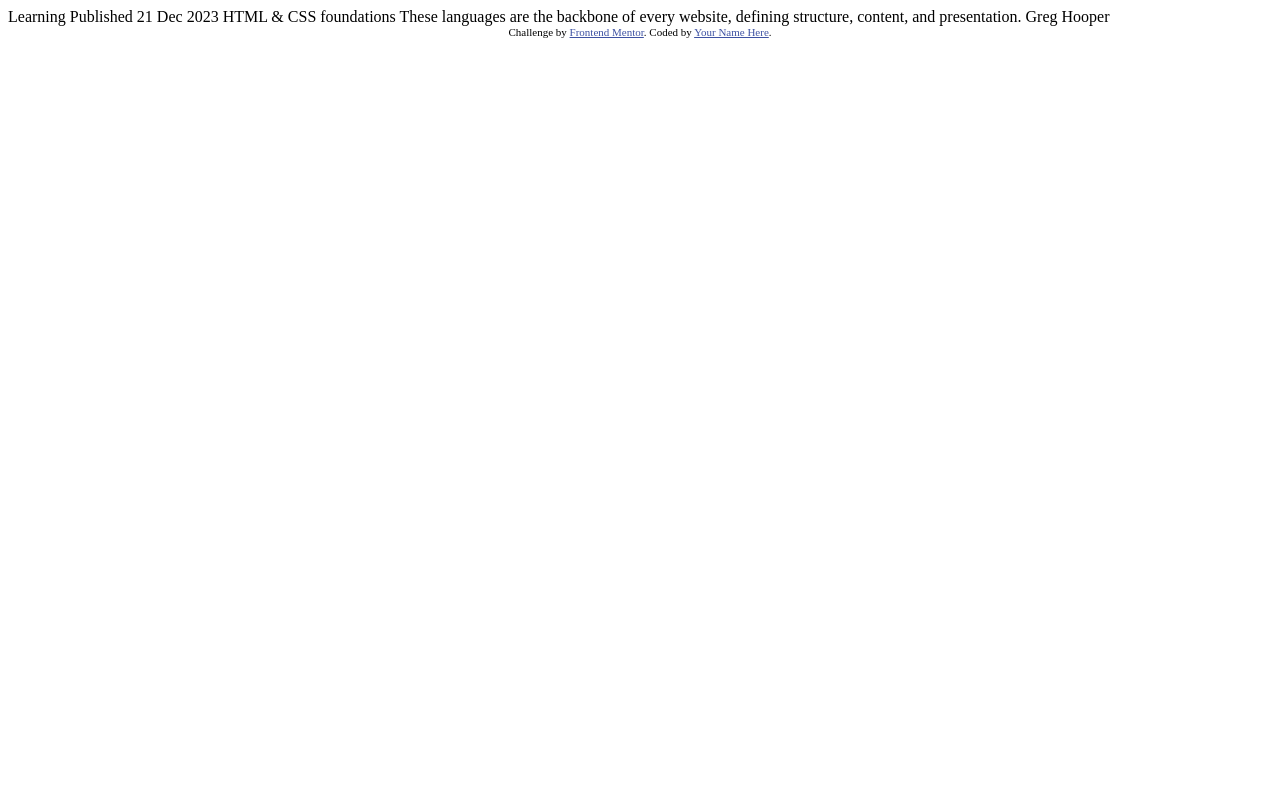
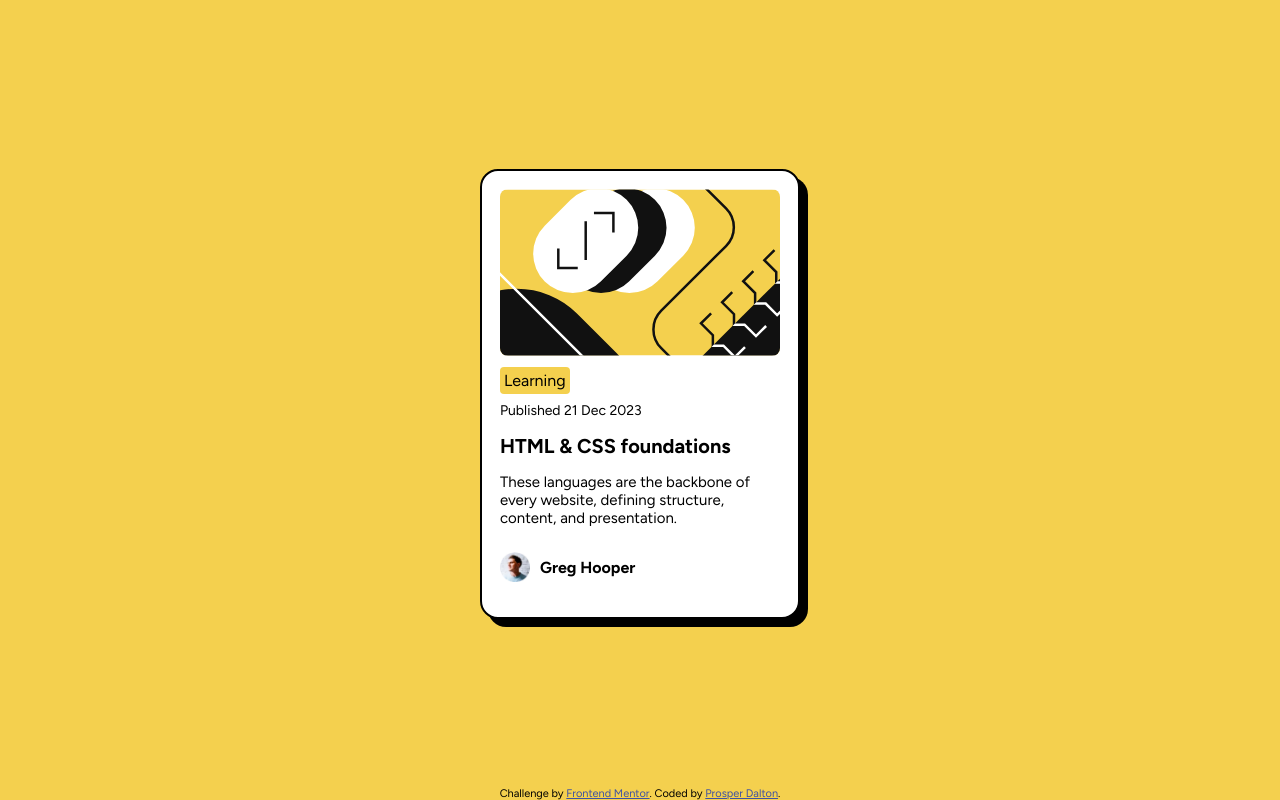
Before and after one commit to daltonstrawk-maker/blog-preview-card, a plain HTML site: page index.html in a window 1280 px wide. Drawn offline with Linux system fonts and the light colour scheme.

Commit message:
Add the style.css file
-add style, layout, design and color to the card.

```diff
--- a/index.html
+++ b/index.html
@@ -1,34 +1,64 @@
-<!DOCTYPE html>
+<!doctype html>
 <html lang="en">
   <head>
-  <meta charset="UTF-8">
-  <meta name="viewport" content="width=device-width, initial-scale=1.0"> <!-- displays site properly based on user's device -->
+    <meta charset="UTF-8" />
+    <meta name="viewport" content="width=device-width, initial-scale=1.0" />
+    <!-- displays site properly based on user's device -->
 
-  <link rel="icon" type="image/png" sizes="32x32" href="./assets/images/favicon-32x32.png">
+    <link
+      rel="icon"
+      type="image/png"
+      sizes="32x32"
+      href="./assets/images/favicon-32x32.png"
+    />
+
+    <link
+      href="https://fonts.googleapis.com/css2?family=Figtree:ital,wght@0,300..900;1,300..900&display=swap"
+      rel="stylesheet"
+    />
+
+    <link rel="stylesheet" href="style.css" />
 
     <title>Frontend Mentor | Blog preview card</title>
 
     <!-- Feel free to remove these styles or customise in your own stylesheet 👍 -->
-  <style>
-    .attribution { font-size: 0.6875rem; text-align: center; }
-    .attribution a { color: hsl(228, 45%, 44%); }
-  </style>
   </head>
   <body>
+    <div class="card">
+      <div class="card-img">
+        <img src="./assets/images/illustration-article.svg" />
+      </div>
 
-  Learning
+      <div class="head">
+        <span class="label">Learning</span>
 
-  Published 21 Dec 2023
+        <p class="date">Published 21 Dec 2023</p>
+      </div>
 
-  HTML & CSS foundations
+      <div class="txt-box">
+        <h1 class="txt-title">HTML & CSS foundations</h1>
 
-  These languages are the backbone of every website, defining structure, content, and presentation.
+        <p class="txt-content">
+          These languages are the backbone of every website, defining structure,
+          content, and presentation.
+        </p>
+      </div>
 
-  Greg Hooper
+      <div class="author">
+        <img
+          src="./assets/images/image-avatar.webp"
+          alt="Greg Hooper"
+          class="author-img"
+        />
+
+        <h4>Greg Hooper</h4>
+      </div>
+    </div>
 
     <footer class="attribution">
-    Challenge by <a href="https://www.frontendmentor.io?ref=challenge">Frontend Mentor</a>.
-    Coded by <a href="#">Your Name Here</a>.
+      Challenge by
+      <a href="https://www.frontendmentor.io?ref=challenge">Frontend Mentor</a>.
+      Coded by <a href="#">Prosper Dalton</a>.
     </footer>
   </body>
 </html>
--- /dev/null
+++ b/style.css
@@ -0,0 +1,85 @@
+* {
+  margin: 0;
+  padding: 0;
+  box-sizing: border-box;
+}
+
+body {
+  font-family: "Figtree", sans-serif;
+  background-color: hsl(47, 88%, 63%);
+  display: flex;
+  flex-direction: column;
+  align-items: center;
+  justify-content: center;
+  min-height: 100vh;
+  margin: 0;
+}
+
+.card {
+  max-width: 100%;
+  width: 320px;
+  height: 450px;
+  background-color: white;
+  margin: auto;
+  border: 2px solid black;
+  padding: 18px;
+  object-fit: contain;
+  border-radius: 18px;
+  box-shadow: 8px 8px 0px black;
+}
+
+.card-img img {
+  width: 100%;
+  height: 100%;
+  display: block;
+  object-fit: cover;
+  border-radius: 8px;
+}
+
+.head {
+  margin-top: 15px;
+}
+
+.label {
+  background-color: hsl(47, 88%, 63%);
+  padding: 4px;
+  border-radius: 4px;
+}
+
+.date {
+  margin-top: 12px;
+  font-size: 14px;
+}
+
+.txt-box {
+  margin-top: 15px;
+}
+
+.txt-title {
+  font-size: 20px;
+  font-weight: 800px;
+}
+
+.txt-content {
+  margin-top: 15px;
+  font-size: 15px;
+}
+
+.author {
+  margin-top: 25px;
+  display: flex;
+  align-items: center;
+  gap: 10px;
+}
+
+.author-img {
+  width: 30px;
+}
+
+.attribution {
+  font-size: 0.6875rem;
+  text-align: center;
+}
+.attribution a {
+  color: hsl(228, 45%, 44%);
+}
```
Lines whose indentation alone changed are shown as unchanged.
